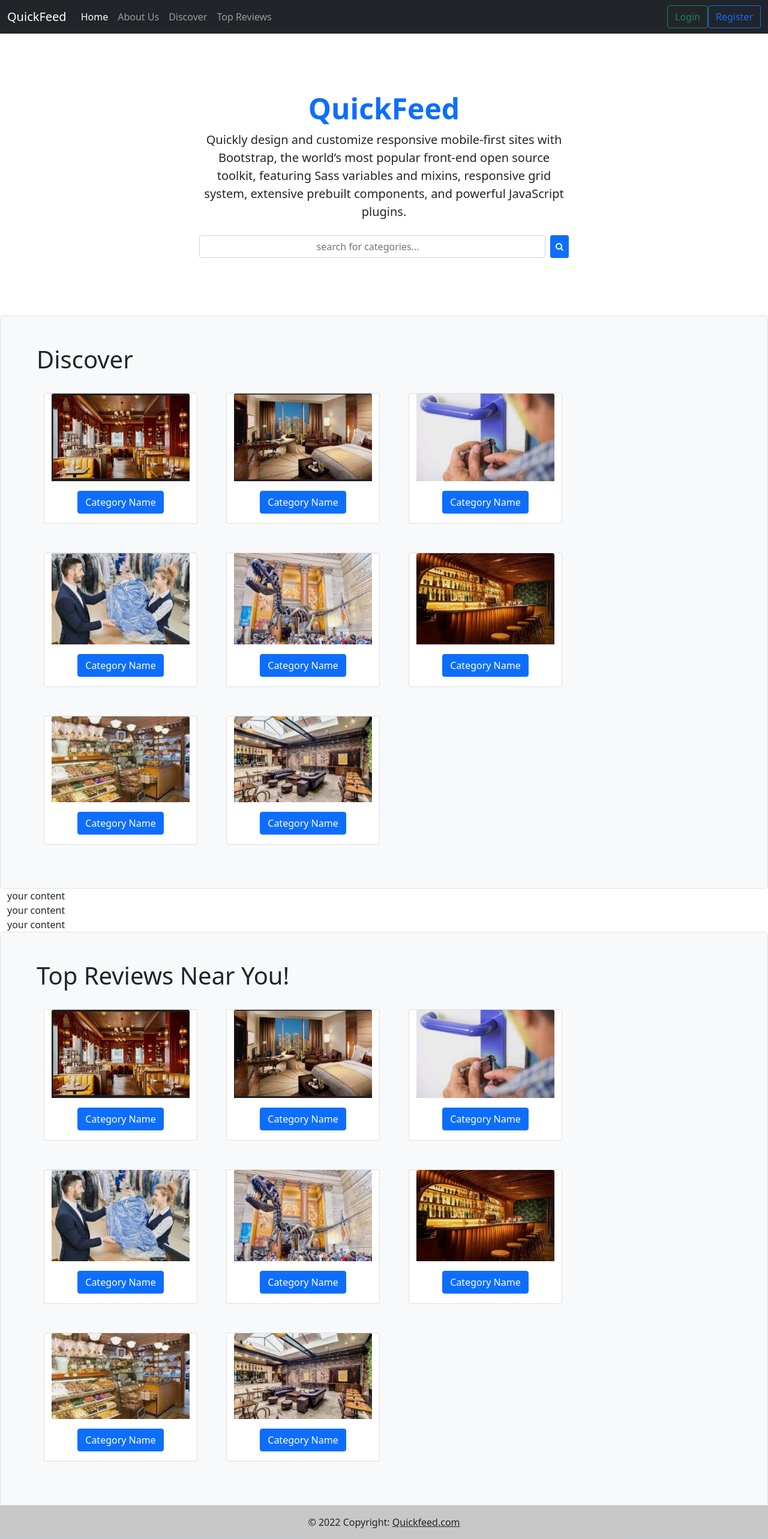
After one commit to NKJ8/quickfeedApp, a Django app: page / in a window 1280 px wide. The commit adds this page. Shown: the whole page at 60% size. Run offline with Django 4.2, Linux system fonts and the light colour scheme.

Commit message:
Added bootstrap to homepage

```diff
--- a/src/quickfeed/quickfeed/urls.py
+++ b/src/quickfeed/quickfeed/urls.py
@@ -18,5 +18,5 @@ from django.urls import path, include
 
 urlpatterns = [
     path('admin/', admin.site.urls),
-    path('quickfeedApp/', include("quickfeedApp.urls"))
+    path('', include("quickfeedApp.urls"))
 ]
--- /dev/null
+++ b/src/quickfeed/quickfeedApp/templates/index.html
@@ -0,0 +1,191 @@
+{% extends 'base.html' %}
+{% load static %}
+
+{% block 'page-title' %}
+    {{ title }}
+{% endblock 'page-title' %}
+
+{% comment %} {% block 'page-styles' %}
+    <link rel="stylesheet" href="{% static 'blog/index.css' %}">
+    <link rel="stylesheet" href="{% static 'blog/post.css' %}"></link>
+{% endblock 'page-styles' %} {% endcomment %}
+
+{% block 'page-content' %}
+    <section class="hero">
+        <div class="px-4 py-5 my-5 text-center">
+            {% comment %} <img class="d-block mx-auto mb-4" src="{% static  %}" alt="" width="72" height="57"> {% endcomment %}
+            <h1 class="display-5 fw-bold text-primary">QuickFeed</h1>
+            <div class="col-lg-6 mx-auto">
+              <p class="lead mb-4">Quickly design and customize responsive mobile-first sites with Bootstrap, the world’s most popular front-end open source toolkit, featuring Sass variables and mixins, responsive grid system, extensive prebuilt components, and powerful JavaScript plugins.</p>
+              <div class="d-grid gap-2 d-sm-flex justify-content-sm-center">
+                <div class="form-outline w-100">
+                    <input id="search-focus" type="search" id="form1" class="form-control text-center" placeholder="search for categories..."/>
+                    {% comment %} <label class="form-label" for="form1">Search</label> {% endcomment %}
+                </div>
+                <button type="button" class="btn btn-primary btn-sm pl-3 pr-3"><i class="fa fa-search"></i></button>
+              </div>
+            </div>
+        </div>
+    </section>
+    <section class="discover">
+        <div class="container-fluid">
+            <div class="row">
+                {% comment %} Discover section {% endcomment %}
+                <div class="col-md-12">
+                    <div class="row p-5 bg-light border rounded-3">
+                        <h1>Discover</h1>
+                        <div class="card m-4" style="width: 16rem;">
+                            <img class="card-img-top h-75" src="{% static "quickfeed/images/Resturant.PNG" %}" alt="home"/>
+                            <div class="card-body text-center">
+                            {% comment %} <h5 class="card-title">Category Title</h5> {% endcomment %}
+                            {% comment %} <p class="card-text">Category descrSome quick example text to build on the card title and make up the bulk of the card's content.</p> {% endcomment %}
+                            <a href="#" class="btn btn-primary ">Category Name</a>
+                            </div>
+                        </div>
+                        <div class="card m-4" style="width: 16rem;">
+                            <img class="card-img-top h-75" src="{% static "quickfeed/images/hotels.PNG" %}" alt="home"/>
+                            <div class="card-body text-center">
+                            {% comment %} <h5 class="card-title">Category Title</h5> {% endcomment %}
+                            {% comment %} <p class="card-text">Category descrSome quick example text to build on the card title and make up the bulk of the card's content.</p> {% endcomment %}
+                            <a href="#" class="btn btn-primary ">Category Name</a>
+                            </div>
+                        </div>
+                        <div class="card m-4" style="width: 16rem;">
+                            <img class="card-img-top h-75" src="{% static "quickfeed/images/lcok.PNG" %}" alt="home"/>
+                            <div class="card-body text-center">
+                            {% comment %} <h5 class="card-title">Category Title</h5> {% endcomment %}
+                            {% comment %} <p class="card-text">Category descrSome quick example text to build on the card title and make up the bulk of the card's content.</p> {% endcomment %}
+                            <a href="#" class="btn btn-primary ">Category Name</a>
+                            </div>
+                        </div>
+                        <div class="card m-4" style="width: 16rem;">
+                            <img class="card-img-top h-75" src="{% static "quickfeed/images/dryclean.PNG" %}" alt="home"/>
+                            <div class="card-body text-center">
+                            {% comment %} <h5 class="card-title">Category Title</h5> {% endcomment %}
+                            {% comment %} <p class="card-text">Category descrSome quick example text to build on the card title and make up the bulk of the card's content.</p> {% endcomment %}
+                            <a href="#" class="btn btn-primary ">Category Name</a>
+                            </div>
+                        </div>
+                        <div class="card m-4" style="width: 16rem;">
+                            <img class="card-img-top h-75" src="{% static "quickfeed/images/meuseums.PNG" %}" alt="home"/>
+                            <div class="card-body text-center">
+                            {% comment %} <h5 class="card-title">Category Title</h5> {% endcomment %}
+                            {% comment %} <p class="card-text">Category descrSome quick example text to build on the card title and make up the bulk of the card's content.</p> {% endcomment %}
+                            <a href="#" class="btn btn-primary ">Category Name</a>
+                            </div>
+                        </div>
+                        <div class="card m-4" style="width: 16rem;">
+                            <img class="card-img-top h-75" src="{% static "quickfeed/images/bars.PNG" %}" alt="home"/>
+                            <div class="card-body text-center">
+                            {% comment %} <h5 class="card-title">Category Title</h5> {% endcomment %}
+                            {% comment %} <p class="card-text">Category descrSome quick example text to build on the card title and make up the bulk of the card's content.</p> {% endcomment %}
+                            <a href="#" class="btn btn-primary ">Category Name</a>
+                            </div>
+                        </div>
+                        <div class="card m-4" style="width: 16rem;">
+                            <img class="card-img-top h-75" src="{% static "quickfeed/images/Bakery.PNG" %}" alt="home"/>
+                            <div class="card-body text-center">
+                            {% comment %} <h5 class="card-title">Category Title</h5> {% endcomment %}
+                            {% comment %} <p class="card-text">Category descrSome quick example text to build on the card title and make up the bulk of the card's content.</p> {% endcomment %}
+                            <a href="#" class="btn btn-primary ">Category Name</a>
+                            </div>
+                        </div>
+                        <div class="card m-4" style="width: 16rem;">
+                            <img class="card-img-top h-75" src="{% static "quickfeed/images/cafe.PNG" %}" alt="home"/>
+                            <div class="card-body text-center">
+                            {% comment %} <h5 class="card-title">Category Title</h5> {% endcomment %}
+                            {% comment %} <p class="card-text">Category descrSome quick example text to build on the card title and make up the bulk of the card's content.</p> {% endcomment %}
+                            <a href="#" class="btn btn-primary ">Category Name</a>
+                            </div>
+                        </div>
+                    </div>
+                </div>
+            </div>
+        </div>
+    </section>
+    <section class="top-reviews">
+        <div class="container-fluid">
+            <div class="row">
+                {% comment %} Discover section {% endcomment %}
+                <div class="col-md-12">
+                    <div class="review-slider">
+                        <div>your content</div>
+                        <div>your content</div>
+                        <div>your content</div>
+                    </div>
+                    <div class="row p-5 bg-light border rounded-3">
+                        <h1>Top Reviews Near You!</h1>
+                        <div class="card m-4" style="width: 16rem;">
+                            <img class="card-img-top h-75" src="{% static "quickfeed/images/Resturant.PNG" %}" alt="home"/>
+                            <div class="card-body text-center">
+                            {% comment %} <h5 class="card-title">Category Title</h5> {% endcomment %}
+                            {% comment %} <p class="card-text">Category descrSome quick example text to build on the card title and make up the bulk of the card's content.</p> {% endcomment %}
+                            <a href="#" class="btn btn-primary ">Category Name</a>
+                            </div>
+                        </div>
+                        <div class="card m-4" style="width: 16rem;">
+                            <img class="card-img-top h-75" src="{% static "quickfeed/images/hotels.PNG" %}" alt="home"/>
+                            <div class="card-body text-center">
+                            {% comment %} <h5 class="card-title">Category Title</h5> {% endcomment %}
+                            {% comment %} <p class="card-text">Category descrSome quick example text to build on the card title and make up the bulk of the card's content.</p> {% endcomment %}
+                            <a href="#" class="btn btn-primary ">Category Name</a>
+                            </div>
+                        </div>
+                        <div class="card m-4" style="width: 16rem;">
+                            <img class="card-img-top h-75" src="{% static "quickfeed/images/lcok.PNG" %}" alt="home"/>
+                            <div class="card-body text-center">
+                            {% comment %} <h5 class="card-title">Category Title</h5> {% endcomment %}
+                            {% comment %} <p class="card-text">Category descrSome quick example text to build on the card title and make up the bulk of the card's content.</p> {% endcomment %}
+                            <a href="#" class="btn btn-primary ">Category Name</a>
+                            </div>
+                        </div>
+                        <div class="card m-4" style="width: 16rem;">
+                            <img class="card-img-top h-75" src="{% static "quickfeed/images/dryclean.PNG" %}" alt="home"/>
+                            <div class="card-body text-center">
+                            {% comment %} <h5 class="card-title">Category Title</h5> {% endcomment %}
+                            {% comment %} <p class="card-text">Category descrSome quick example text to build on the card title and make up the bulk of the card's content.</p> {% endcomment %}
+                            <a href="#" class="btn btn-primary ">Category Name</a>
+                            </div>
+                        </div>
+                        <div class="card m-4" style="width: 16rem;">
+                            <img class="card-img-top h-75" src="{% static "quickfeed/images/meuseums.PNG" %}" alt="home"/>
+                            <div class="card-body text-center">
+                            {% comment %} <h5 class="card-title">Category Title</h5> {% endcomment %}
+                            {% comment %} <p class="card-text">Category descrSome quick example text to build on the card title and make up the bulk of the card's content.</p> {% endcomment %}
+                            <a href="#" class="btn btn-primary ">Category Name</a>
+                            </div>
+                        </div>
+                        <div class="card m-4" style="width: 16rem;">
+                            <img class="card-img-top h-75" src="{% static "quickfeed/images/bars.PNG" %}" alt="home"/>
+                            <div class="card-body text-center">
+                            {% comment %} <h5 class="card-title">Category Title</h5> {% endcomment %}
+                            {% comment %} <p class="card-text">Category descrSome quick example text to build on the card title and make up the bulk of the card's content.</p> {% endcomment %}
+                            <a href="#" class="btn btn-primary ">Category Name</a>
+                            </div>
+                        </div>
+                        <div class="card m-4" style="width: 16rem;">
+                            <img class="card-img-top h-75" src="{% static "quickfeed/images/Bakery.PNG" %}" alt="home"/>
+                            <div class="card-body text-center">
+                            {% comment %} <h5 class="card-title">Category Title</h5> {% endcomment %}
+                            {% comment %} <p class="card-text">Category descrSome quick example text to build on the card title and make up the bulk of the card's content.</p> {% endcomment %}
+                            <a href="#" class="btn btn-primary ">Category Name</a>
+                            </div>
+                        </div>
+                        <div class="card m-4" style="width: 16rem;">
+                            <img class="card-img-top h-75" src="{% static "quickfeed/images/cafe.PNG" %}" alt="home"/>
+                            <div class="card-body text-center">
+                            {% comment %} <h5 class="card-title">Category Title</h5> {% endcomment %}
+                            {% comment %} <p class="card-text">Category descrSome quick example text to build on the card title and make up the bulk of the card's content.</p> {% endcomment %}
+                            <a href="#" class="btn btn-primary ">Category Name</a>
+                            </div>
+                        </div>
+                    </div>
+                </div>
+            </div>
+        </div>
+    </section>
+{% endblock 'page-content' %}
+
+{% block 'page-scripts' %}
+
+{% endblock 'page-scripts' %}
--- a/src/quickfeed/quickfeedApp/urls.py
+++ b/src/quickfeed/quickfeedApp/urls.py
@@ -4,7 +4,7 @@ from django.contrib.staticfiles.urls import staticfiles_urlpatterns
 #url  configuration
 
 urlpatterns = [
-    path('homepage/', views.homepage)
+    path('', views.homepage, name='homepage')
 ]
 
 urlpatterns += staticfiles_urlpatterns()
--- a/src/quickfeed/quickfeedApp/views.py
+++ b/src/quickfeed/quickfeedApp/views.py
@@ -5,7 +5,4 @@ from django.http import HttpResponse
 # Action
 
 def homepage(request):
-        # return HttpResponse('Hello');
-       # return render(request,'hello.html',{'name': 'Nitesh'})
-        # return render(request,'hello.html',{'name': 'Nitesh'})
-        return render(request,'homepage.html',{'name': 'Nitesh'})
+        return render(request, 'index.html', {'title': 'Welcome to quickfeed'})
--- /dev/null
+++ b/src/quickfeed/templates/base.html
@@ -0,0 +1,86 @@
+{% load static %}
+
+<!DOCTYPE html>
+<html lang="en">
+
+<head>
+    <meta charset="UTF-8" />
+    <meta http-equiv="X-UA-Compatible" content="IE=edge" />
+    <meta name="viewport" content="width=device-width, initial-scale=1.0" />
+    {% comment %} Bootstrap {% endcomment %}
+    <link href="https://cdn.jsdelivr.net/npm/bootstrap@5.1.3/dist/css/bootstrap.min.css" rel="stylesheet">
+    <script src="https://cdn.jsdelivr.net/npm/bootstrap@5.1.3/dist/js/bootstrap.bundle.min.js"></script>
+    {% comment %} Font awesome {% endcomment %}
+    <link rel="stylesheet" href="https://cdnjs.cloudflare.com/ajax/libs/font-awesome/4.7.0/css/font-awesome.min.css">
+
+    <title>{% block 'page-title'%}{% endblock %}</title>
+    <link rel="stylesheet" href="{% static 'app.css' %}" />
+    {% block 'page-styles' %}{% endblock %}
+</head>
+
+<body>
+
+    <header id="main-navigation">
+        <nav class="navbar navbar-expand-lg navbar-dark bg-dark">
+            <div class="container-fluid">
+                <a class="navbar-brand " href="#">QuickFeed</a>
+                <button class="navbar-toggler" type="button" data-bs-toggle="collapse"
+                    data-bs-target="#navbarSupportedContent" aria-controls="navbarSupportedContent"
+                    aria-expanded="false" aria-label="Toggle navigation">
+                    <span class="navbar-toggler-icon"></span>
+                </button>
+                <div class="collapse navbar-collapse" id="navbarSupportedContent">
+                    <ul class="navbar-nav me-auto mb-2 mb-lg-0">
+                        <li class="nav-item">
+                            <a class="nav-link active" aria-current="page" href="#">Home</a>
+                        </li>
+                        <li class="nav-item">
+                            <a class="nav-link" href="#">About Us</a>
+                        </li>
+                        <li class="nav-item">
+                            <a class="nav-link" href="#">Discover</a>
+                        </li>
+                        <li class="nav-item">
+                            <a class="nav-link" href="#">Top Reviews</a>
+                        </li>
+                        {% comment %} <li class="nav-item dropdown">
+                            <a class="nav-link dropdown-toggle" href="#" id="navbarDropdown" role="button"
+                                data-bs-toggle="dropdown" aria-expanded="false">
+                                Categories
+                            </a>
+                            <ul class="dropdown-menu" aria-labelledby="navbarDropdown">
+                                <li><a class="dropdown-item" href="#">Category 1</a></li>
+                                <li><a class="dropdown-item" href="#">Category 2</a></li>
+                                <li>
+                                    <hr class="dropdown-divider">
+                                </li>
+                                <li><a class="dropdown-item" href="#">Category 3</a></li>
+                            </ul>
+                        </li> {% endcomment %}
+                    </ul>
+                    <form class="d-flex justify-content-around">
+                        <button class="btn btn-outline-success mr-4" type="submit">Login</button>
+                        <button class="btn btn-outline-primary" type="submit">Register</button>
+                    </form>
+                </div>
+            </div>
+        </nav>
+    </header>
+
+    {% block 'page-content' %}{% endblock %}
+
+    <footer class="bg-light text-center text-lg-start">
+        <!-- Copyright -->
+        <div class="text-center p-3" style="background-color: rgba(0, 0, 0, 0.2);">
+          © 2022 Copyright:
+          <a class="text-dark" href="https://quickfeed.com/">Quickfeed.com</a>
+        </div>
+        <!-- Copyright -->
+    </footer>
+
+    {% block 'page-scripts' %}
+
+    {% endblock %}
+</body>
+
+</html>
```
Also changed, not shown: src/quickfeed/quickfeed/settings.py (+11 -4 lines), src/quickfeed/quickfeedApp/templates/homepage.html (+9 -9 lines), src/quickfeed/templates/404.html (added).
